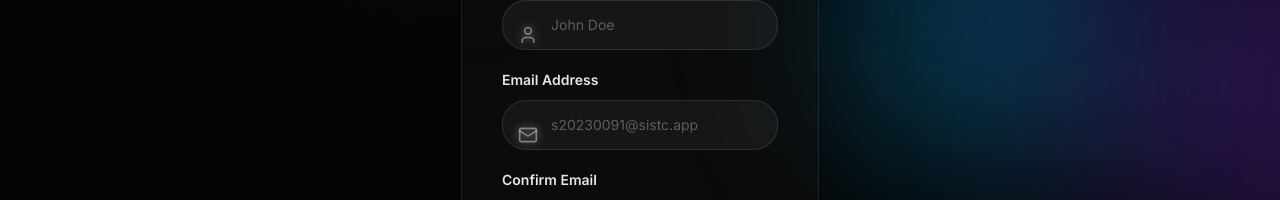
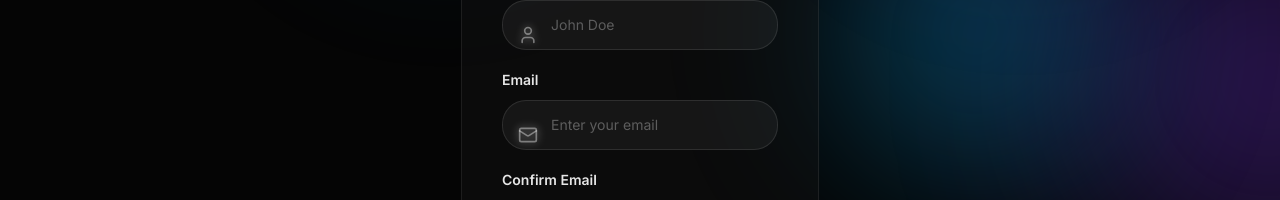
Before and after one commit to iwasamnot/campus-connect-core, a React (Vite) app: page / in a window 1280 px wide. Both pictures are taken after a click on the button "Register". Shown: the part 529-729 px from the top of the page. Built offline with nearby package versions, Linux system fonts and the light colour scheme; no server answers; a web font is replaced by a local one.

Commit message:
Widen login panel and update email field UI - Changed panel width from max-w-lg to max-w-2xl/max-w-3xl - Updated email label to 'Email' - Changed email placeholder to 'Enter your email' - Applied changes to both login and register modes

```diff
--- a/src/components/Login.jsx
+++ b/src/components/Login.jsx
@@ -277,7 +277,7 @@ const Login = ({ onBack, initialMode = 'login' }) => {
             initial={{ opacity: 0, scale: 0.96, y: 20 }}
             animate={{ opacity: 1, scale: 1, y: 0 }}
             transition={{ duration: 0.5, ease: [0.4, 0, 0.2, 1] }}
-            className="glass-panel shadow-2xl border border-white/10 rounded-[2rem] p-8 md:p-10 w-full min-w-[320px] max-w-lg md:max-w-xl lg:max-w-2xl mx-auto backdrop-blur-xl"
+            className="glass-panel shadow-2xl border border-white/10 rounded-[2rem] p-8 md:p-10 w-full min-w-[320px] max-w-2xl md:max-w-3xl mx-auto backdrop-blur-xl"
           >
             <StaggerContainer staggerDelay={0.08} initialDelay={0.3}>
               <StaggerItem>
@@ -449,7 +449,7 @@ const Login = ({ onBack, initialMode = 'login' }) => {
                   {/* Email */}
                   <div>
                     <label htmlFor="login-email" className="block text-sm font-semibold text-white/90 mb-2.5">
-                      Email Address
+                      Email
                     </label>
                     <div className="relative group">
                       <Mail className="absolute left-4 top-1/2 transform -translate-y-1/2 text-white/40 group-focus-within:text-indigo-400 transition-colors" size={20} />
@@ -463,7 +463,7 @@ const Login = ({ onBack, initialMode = 'login' }) => {
                         spellCheck="false"
                         value={email}
                         onChange={(e) => setEmail(e.target.value)}
-                        placeholder="s20230091@sistc.app"
+                        placeholder="Enter your email"
                         required
                         className="w-full pl-12 pr-4 py-3.5 border border-white/10 rounded-xl bg-white/5 backdrop-blur-sm text-white placeholder-white/30 text-sm focus:outline-none focus:ring-2 focus:ring-indigo-500/50 focus:border-indigo-500/50 focus:bg-white/10 transition-all duration-300 hover:border-white/20"
                         disabled={loading}
```
